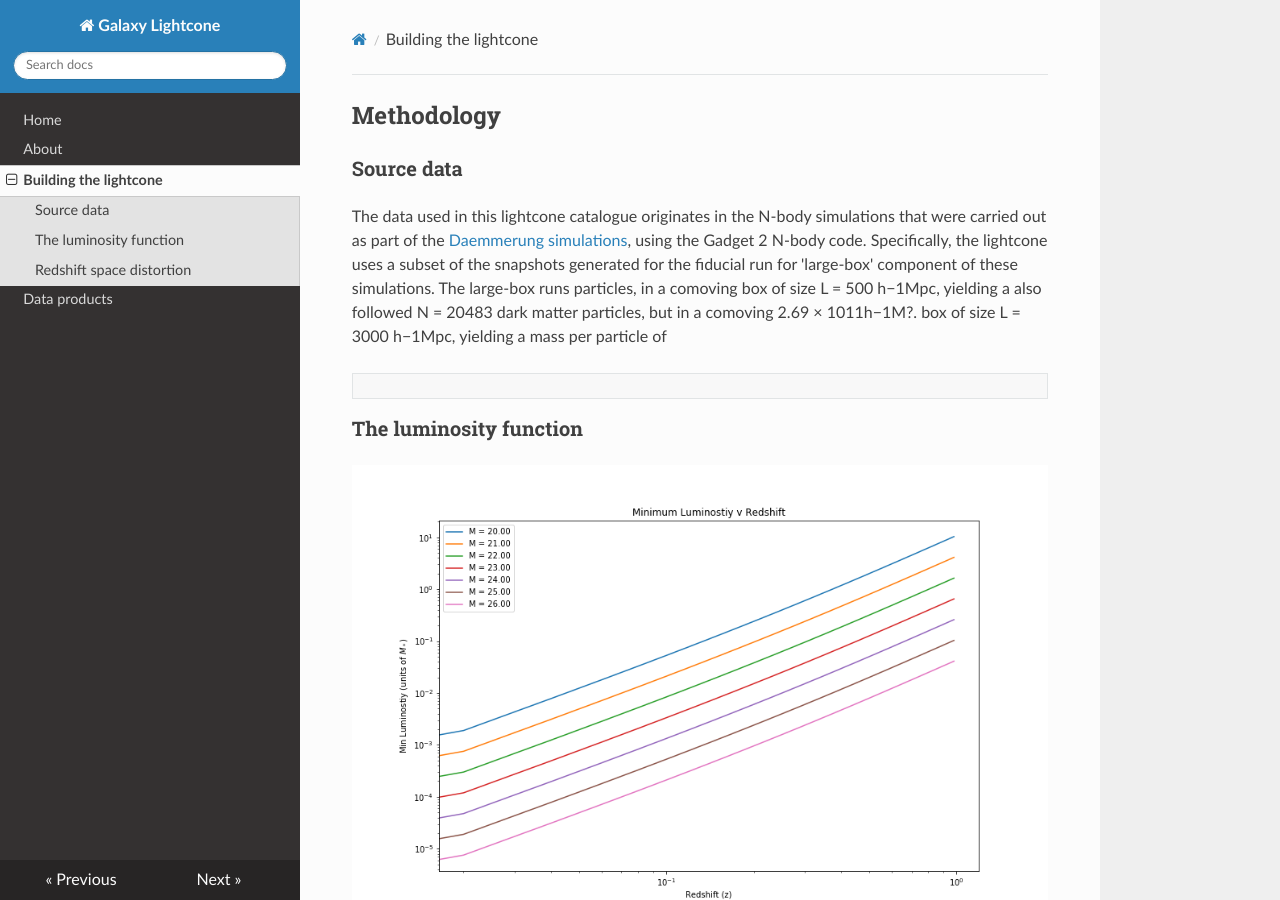
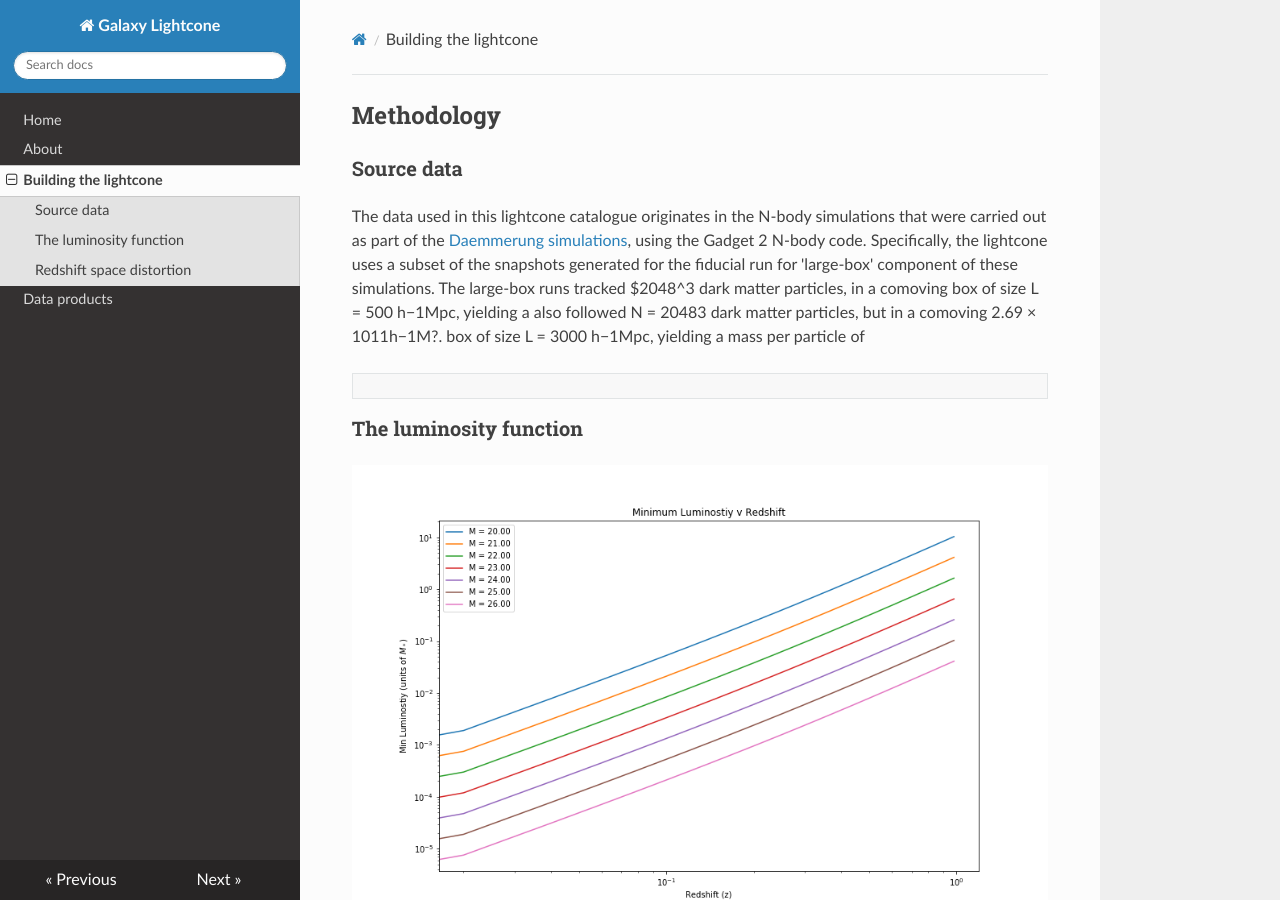
Before and after one commit to rajbooth/Lightcone, an MkDocs documentation site: the page built from docs/building_lightcone.md, in a window 1280 px wide and 900 px high. Built offline with MkDocs 1.6.1, drawn with Linux system fonts in a browser that asks for light colours; nearby versions of some CDN libraries; formulas are drawn with MathJax 3; some of the changed lines change nothing that is shown.

Commit message:
docs/building_lightcone.md updated from https://stackedit.io/

````diff
--- a/docs/building_lightcone.md
+++ b/docs/building_lightcone.md
@@ -1,7 +1,7 @@
 ## Methodology
 
 ### Source data
-The data used in this lightcone catalogue originates in the N-body simulations that were carried out as part of the [Daemmerung simulations](https://doi.org/10.1093/mnras/stz890), using the Gadget 2 N-body code.  Specifically, the lightcone uses a subset of the snapshots generated for the fiducial run for 'large-box' component of these simulations. The large-box runs particles, in a comoving box of size L = 500 h−1Mpc, yielding a also followed N = 20483 dark matter particles, but in a comoving 2.69 × 1011h−1M?. box of size L = 3000 h−1Mpc, yielding a mass per particle of
+The data used in this lightcone catalogue originates in the N-body simulations that were carried out as part of the [Daemmerung simulations](https://doi.org/10.1093/mnras/stz890), using the Gadget 2 N-body code.  Specifically, the lightcone uses a subset of the snapshots generated for the fiducial run for 'large-box' component of these simulations. The large-box runs tracked $2048^3 dark matter particles, in a comoving box of size L = 500 h−1Mpc, yielding a also followed N = 20483 dark matter particles, but in a comoving 2.69 × 1011h−1M?. box of size L = 3000 h−1Mpc, yielding a mass per particle of
 ```
 ```
 ### <a name="luminosity"></a>The luminosity function
@@ -39,6 +39,6 @@
 where $v_\parallel$ is the peculiar velocity of the galaxy in the line-of-sight direction.
 This redshift distortion factor is calculated for every galaxy in the lightcone, based on the radial peculiar velocity of the corresponding particle in the simulation snapshot.
 <!--stackedit_data:
-eyJoaXN0b3J5IjpbLTk4MzY2MTY0MCwtNTIxOTIzNDkxLDg4NT
-MxNTEyOCwxNzMwMDU0NTA5LDgxMDkyMzA1Ml19
+eyJoaXN0b3J5IjpbNzE5ODE5NDMyLC01MjE5MjM0OTEsODg1Mz
+E1MTI4LDE3MzAwNTQ1MDksODEwOTIzMDUyXX0=
 -->
````
